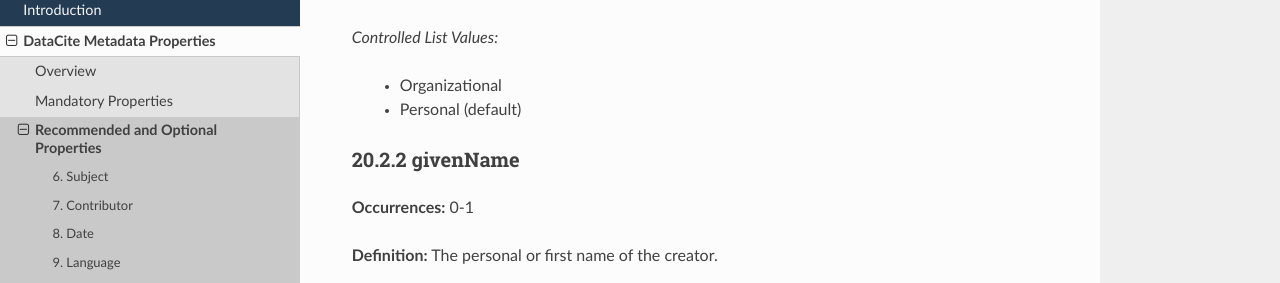
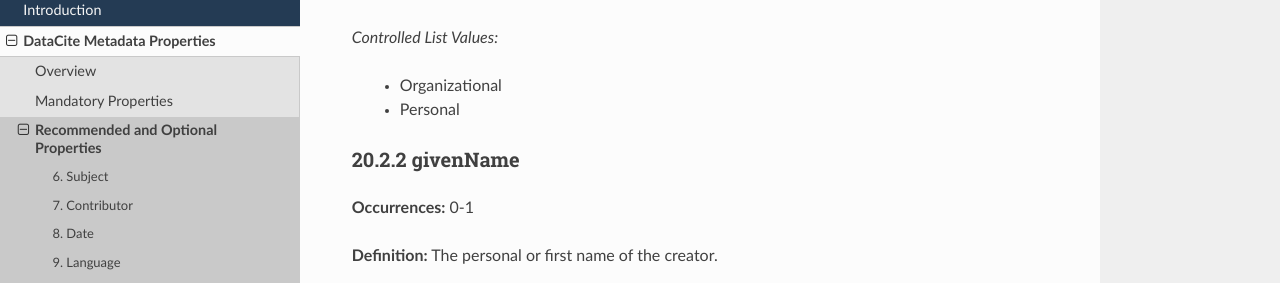
Before and after one commit to datacite/schema-docs, a Sphinx documentation site: the page built from docs/properties/recommended_optional/property_relateditem.rst, in a window 1280 px wide and 900 px high, scrolled down 6155 px. Shown: the part 158-441 px from the top of the window. Built offline with Sphinx 7.4.7 and the Read the Docs theme 2.0.0, drawn with Linux system fonts in a browser that asks for light colours; comment, search, counter and statistics services are not loaded; some of the changed text lies outside the part shown.

Commit message:
remove "default" value indicator from nameType "Personal" (not supported by xsd)

```diff
--- a/docs/introduction/version_update.rst
+++ b/docs/introduction/version_update.rst
@@ -107,6 +107,7 @@ Other changes and corrections
 * Correction of the cardinality for properties :ref:`2.5.a` and :ref:`7.5.a`.
 * Correction of the capitalization of properties :ref:`2.5.c`, :ref:`7.5.c`, and :ref:`19.2.b`.
 * Correction of the cardinality of :ref:`19.2.a` and addition of a note indicate when it is mandatory.
+* Correction of "default" value indication for nameType "Personal" (properties :ref:`2.1.a <2.1.a>`, :ref:`7.1.a <7.1.a>`, :ref:`20.2.1.a <20.2.1.a>`, :ref:`20.12.1.a <20.12.1.a>`).
 * Addition of a note to :ref:`3.a` (sub-property of :ref:`3`) to match the corresponding note in :ref:`20.3.a` (subproperty of :ref:`20.3` in :ref:`20`).
 * Updated examples for nameIdentifier (properties :ref:`2.4 <2.4>` and :ref:`7.4 <7.4>`) and its attributes.
 * Updated examples for affiliationIdentifier (properties :ref:`2.5 <2.5>` and :ref:`7.5 <7.5>`) and its attributes.
--- a/docs/properties/mandatory/property_creator.rst
+++ b/docs/properties/mandatory/property_creator.rst
@@ -64,7 +64,7 @@ Note that the personal name format should be: family, given. Names in non-roman
 *Controlled List Values:*
 
  * Organizational
- * Personal (default)
+ * Personal
 
 .. _2.2:
 
--- a/docs/properties/recommended_optional/property_contributor.rst
+++ b/docs/properties/recommended_optional/property_contributor.rst
@@ -112,7 +112,7 @@ The personal name format should be: family, given. Non- roman names should be tr
 *Controlled List Values:*
 
  * Organizational
- * Personal (default)
+ * Personal
 
 .. _7.2:
 
--- a/docs/properties/recommended_optional/property_relateditem.rst
+++ b/docs/properties/recommended_optional/property_relateditem.rst
@@ -253,7 +254,7 @@ Note: The personal name, format should be: family, given. Non-roman names may be
 *Controlled List Values:*
 
  * Organizational
- * Personal (default)
+ * Personal
 
 
 20.2.2 givenName
@@ -498,7 +501,7 @@ Note: The personal name, format should be: family, given. Non-roman names may be
 *Controlled List Values:*
 
  * Organizational
- * Personal (default)
+ * Personal
 
 
 20.12.2 givenName
```
Also changed, not shown: other parts of docs/properties/recommended_optional/property_relateditem.rst (+3 -0 lines).
